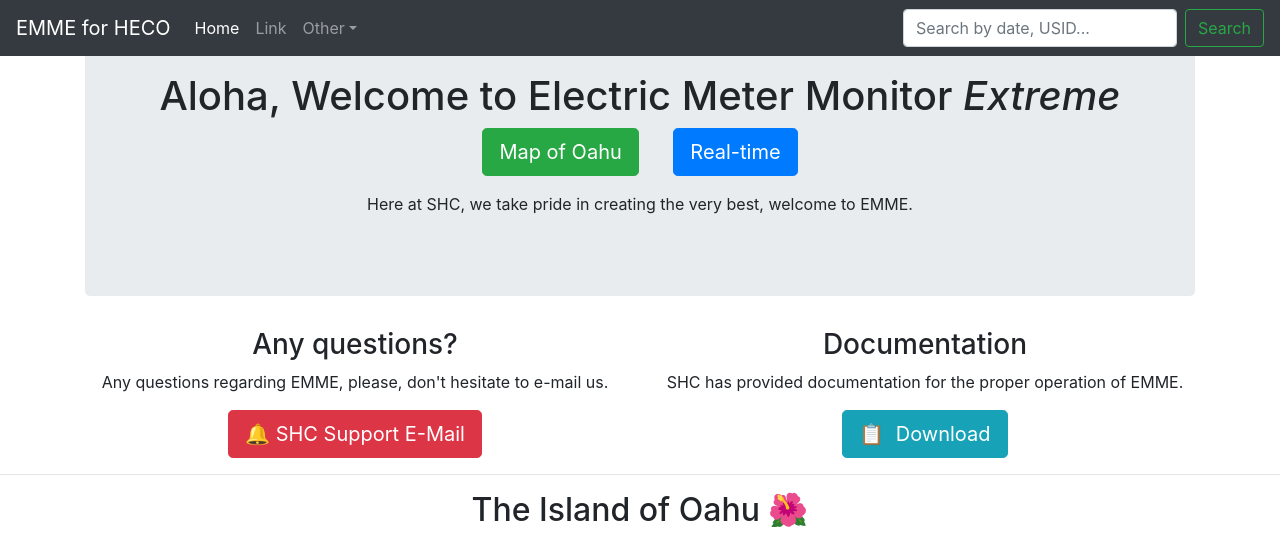
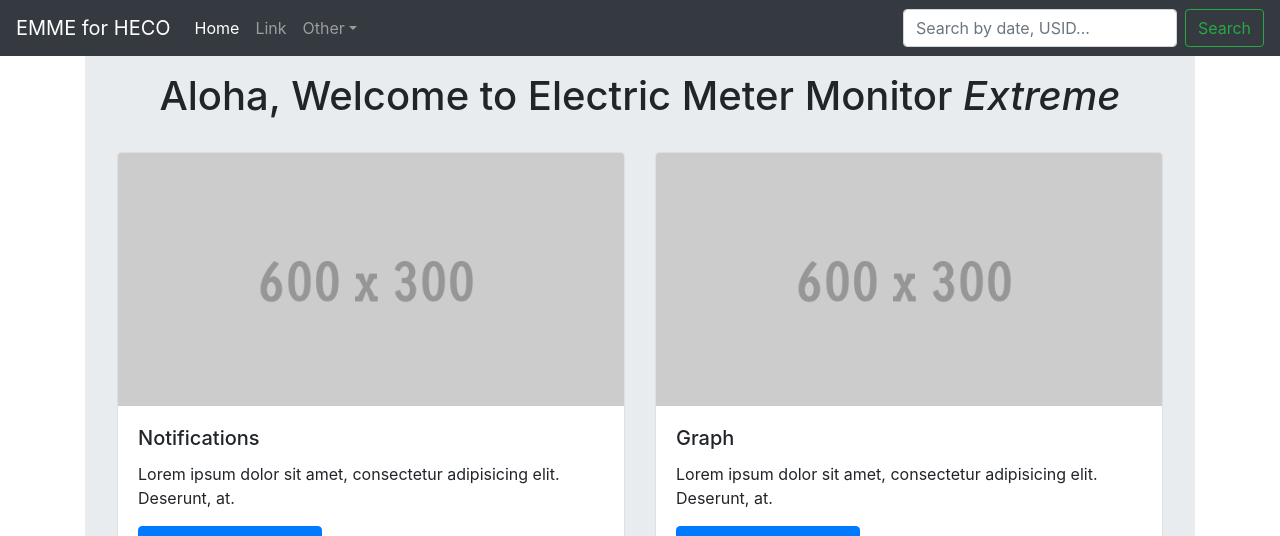
Before and after one commit to HACC2019/shc, a Django app: page / in a window 1280 px wide. Shown: the top 536 px of the page. Run offline with Django 3.2, Linux system fonts and the light colour scheme; some libraries are stand-ins or nearby versions.

Commit message:
This has the datbase all done with it and twith template and static files all working

```diff
--- a/HECO/Template/Homepage.html
+++ b/HECO/Template/Homepage.html
@@ -43,44 +43,6 @@
           <div class="jumbotron">
             <h1 class="text-center">Aloha, Welcome to&nbsp;Electric Meter Monitor <em>Extreme</em></h1>
             <div class="row justify-content-center">
-              <div class="col-auto">
-                <p><a class="btn btn-success btn-lg" href="#" role="button">Map of Oahu</a>&nbsp;</p>
-              </div>
-              <div class="col-auto">
-                <p><a class="btn btn-primary btn-lg" href="#" role="button">Real-time</a></p>
-              </div>
-            </div>
-            <p class="text-center">Here at SHC, we take pride in creating the very best, welcome to EMME.</p>
-          </div>
-        </div>
-      </div>
-    </div>
-  <div class="container">
-    <div class="row">
-        <div class="text-center col-md-6 col-12">
-          <h3>Any questions?</h3>
-          <p>Any questions regarding EMME, please, don't hesitate to e-mail us.</p>
-          <a class="btn btn-danger btn-lg" href="#" role="button">🔔 SHC Support E-Mail</a></div>
-      <div class="text-center col-md-6 col-12">
-        <h3>Documentation</h3>
-        <p>SHC has provided documentation for the proper operation of EMME.</p>
-        <a class="btn btn-info btn-lg" href="#" role="button">📋&nbsp; Download</a></div>
-      </div>
-    </div>
-  </div>
-    <hr>
-    <section>
-      <h2 class="text-center">The Island of Oahu&nbsp;🌺</h2>
-      <div class="container">
-        <div class="row">
-          <div class="col-12">
-            <div class="embed-responsive embed-responsive-16by9">
-              <iframe class="embed-responsive-item" src="https://www.youtube.com/embed/lFqDM_YlXV8"></iframe>
-            </div>
-          </div>
-        </div>
-      </div>
-    </section>
               <div class="container mt-4">
 				  <div class="row">
 					<div class="col-sm-6">
@@ -103,12 +65,15 @@
 					</div>
 				  </div>
 			  </div>
-    <div class="container">
-      <div class="row">
-        <div class="container py-sm-4"> </div>
             </div>
           </div>
+        </div>
+      </div>
+    </div>
+  <div class="container">
     <hr>
+    <div class="container">
+    </div>
   <div class="container">
     <div class="row">
       <div class="col-lg-4 col-md-6 col-sm-6 mb-md-0 mb-2">
@@ -140,7 +105,7 @@
       <div class="container">
         <div class="row">
           <div class="col-12">
-            <p>EMME Special Preview Version 0.2</p>
+            <p>EMME Special Preview Version 0.3</p>
           </div>
         </div>
       </div>
```
Also changed, not shown: HECO/Front/models.py (line endings or trailing spaces), HECO/static/images/he-logo-web.png (added). Lines whose indentation alone changed are shown as unchanged.
